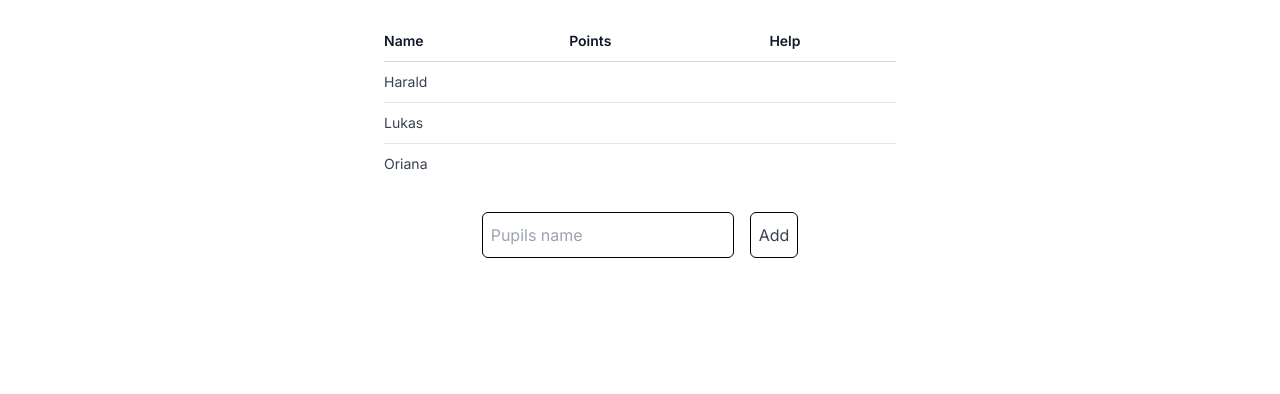
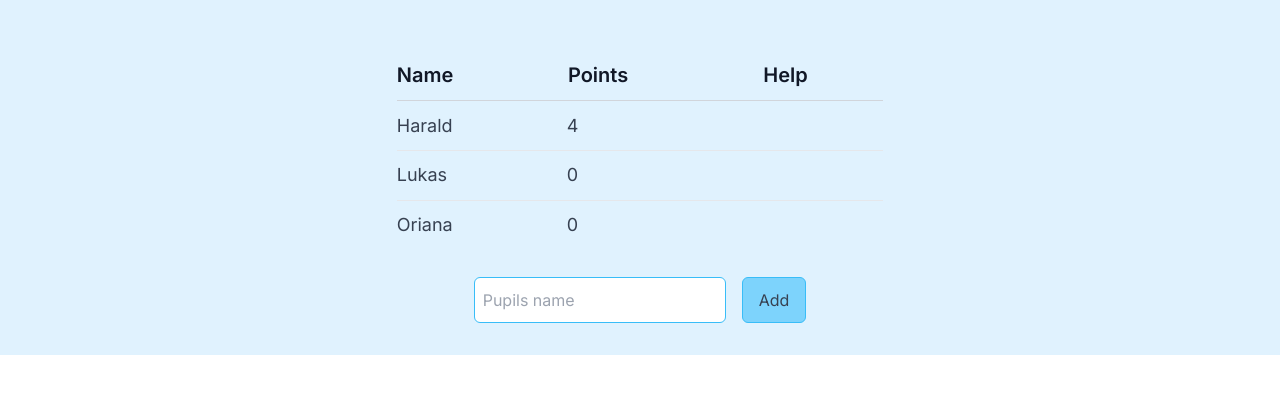
Before and after one commit to Oriianamendez/sci-quest-math, a Next.js app: page /dashboard in a window 1280 px wide. Shown: the top 394 px of the page. Built offline with nearby package versions, Linux system fonts and the light colour scheme.

Commit message:
gh-33 add styling to teacher page
Co-authored-by: Lukas Laas <lukas.s.laas@gmail.com>
Co-authored-by: Hano2001 <Haraldnorlin93@gmail.com>

```diff
--- a/src/app/_components/help-counter.tsx
+++ b/src/app/_components/help-counter.tsx
@@ -14,7 +14,10 @@ export function HelpCounter({ help }: { help: number }) {
   const waitedTime = new Date(Number(time) - help);
 
   return (
-    <div suppressHydrationWarning>
+    <div
+      className="bg-red-400 rounded-md p-2 text-white"
+      suppressHydrationWarning
+    >
       {" "}
       {waitedTime.getMinutes() + ":" + waitedTime.getSeconds()}
     </div>
--- a/src/app/dashboard/page.tsx
+++ b/src/app/dashboard/page.tsx
@@ -6,20 +6,20 @@ export default async function Dashboard() {
   const pupils = await getPupilsAction();
 
   return (
-    <main className="flex flex-col w-full items-center">
+    <main className="flex flex-col w-full items-center p-8 bg-sky-100">
       <table className="p-4 w-2/5">
-        <thead>
+        <thead className="text-xl">
           <tr>
             <th>Name</th>
             <th>Points</th>
             <th>Help</th>
           </tr>
         </thead>
-        <tbody>
+        <tbody className="text-lg">
           {pupils.map((pupil) => (
             <tr key={pupil.id}>
               <td>{pupil.name}</td>
-              <td>{pupil.points}</td>
+              <td>{pupil.answers.length}</td>
               <td>
                 {pupil.help == 0 ? "" : <HelpCounter help={pupil.help} />}
               </td>
@@ -27,14 +27,16 @@ export default async function Dashboard() {
           ))}
         </tbody>
       </table>
-      <form className="flex items-center gap-4 w-fit" action={addPupilAction}>
+      <form className="flex gap-4 w-fit" action={addPupilAction}>
         <input
-          className="border border-black rounded-md p-2"
+          className="border border-sky-400 rounded-md p-2"
           name="pupil"
           type="text"
           placeholder="Pupils name"
         />
-        <button className="border border-black rounded-md p-2">Add</button>
+        <button className="border border-sky-400 rounded-md py-2 px-4 bg-sky-300 hover:bg-sky-200">
+          Add
+        </button>
       </form>
     </main>
   );
```
